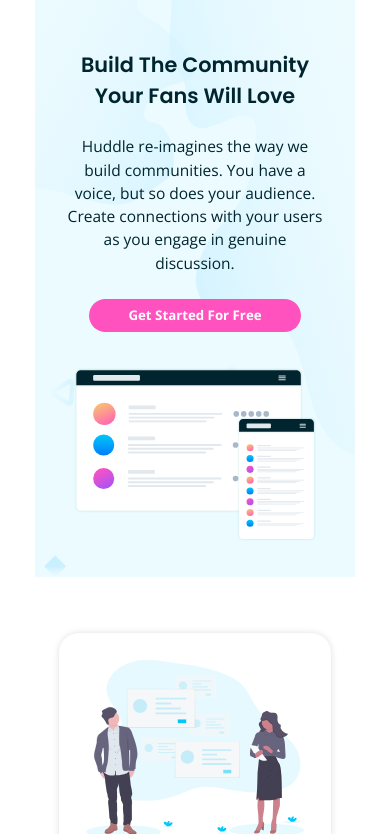
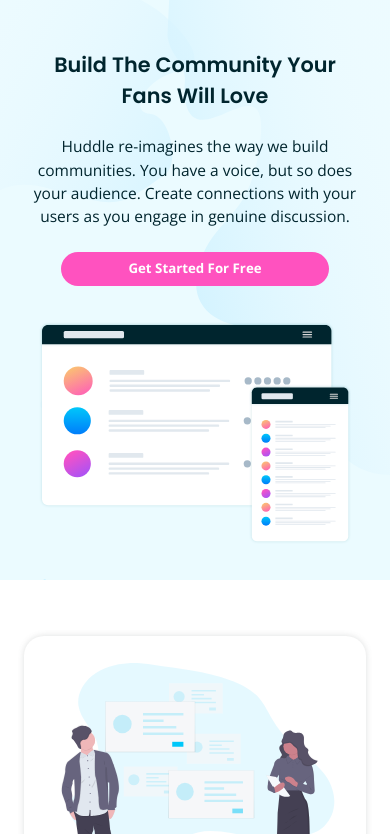
Before and after one commit to w0daz/Frontendmentor-huddle-landing-page, a plain HTML site: page index.html in a window 390 px wide. Shown: the part 59-893 px from the top of the page. Drawn offline with nearby package versions, Linux system fonts and the light colour scheme.

Commit message:
fixed the width issue for mobile screens

```diff
--- a/style.css
+++ b/style.css
@@ -50,8 +50,8 @@ body {
   }
 
 .main {
-    max-width: 20rem;
-    /* margin: 2rem; */
+    min-width: 20rem;
+    max-width: 25rem;
 }
 
 .hero {
```
